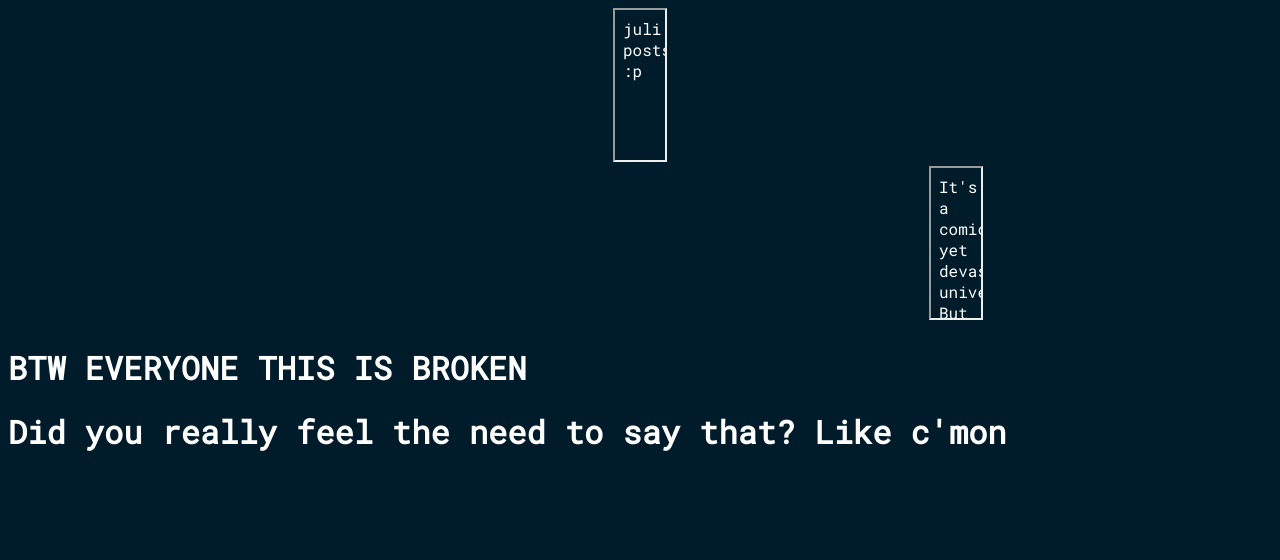
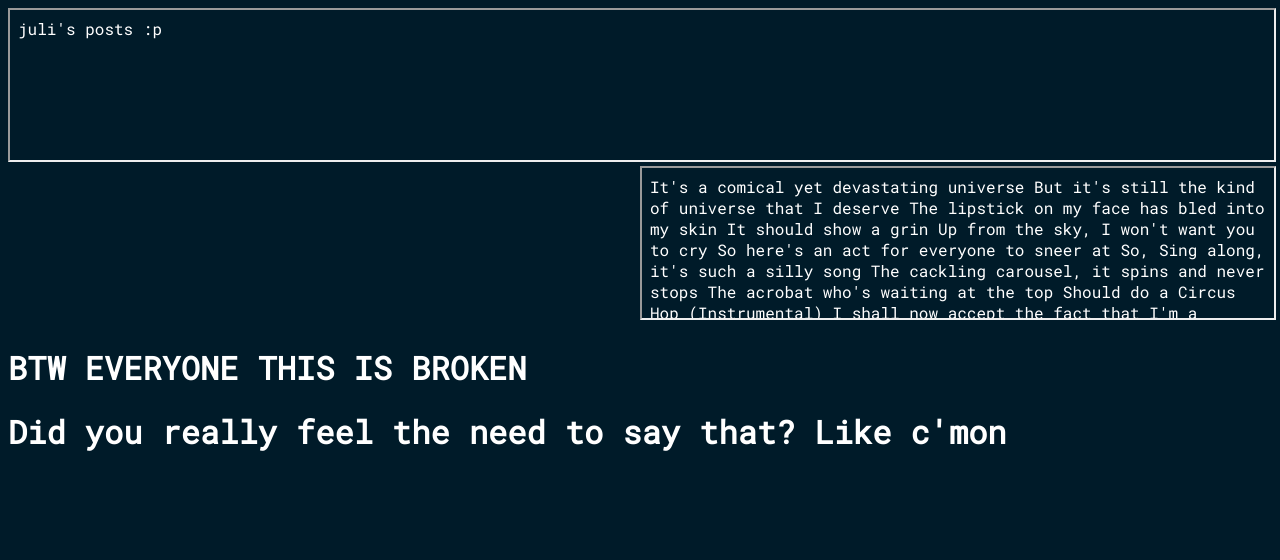
Before and after one commit to Juliasmatius/Website, a PHP site: page /posts/ in a window 1280 px wide. Shown: the part 184-744 px from the top of the page. Run offline with PHP 8.4, Linux system fonts and the light colour scheme.

Commit message:
yayayaggyygttfregegeg

```diff
--- a/posts/index.php
+++ b/posts/index.php
@@ -29,9 +29,9 @@
   <div class="main">
     <div class="julis_side">
       <!-- frameBorder="0" -->
-       <iframe  src="/julisposts.php" ></iframe>
+       <iframe src="/julisposts.php" ></iframe>
       <div class="idios_side">
-       <iframe  src="/idiotposts.php" ></iframe>
+       <iframe src="/idiotposts.php" ></iframe>
     </div>
     </div>
   </div>
--- a/style/posts.css
+++ b/style/posts.css
@@ -97,6 +97,6 @@ body {
 }
 
 iframe {
-  width: 50px;
+  width: 100%;
   height: 100%;
 }
```
